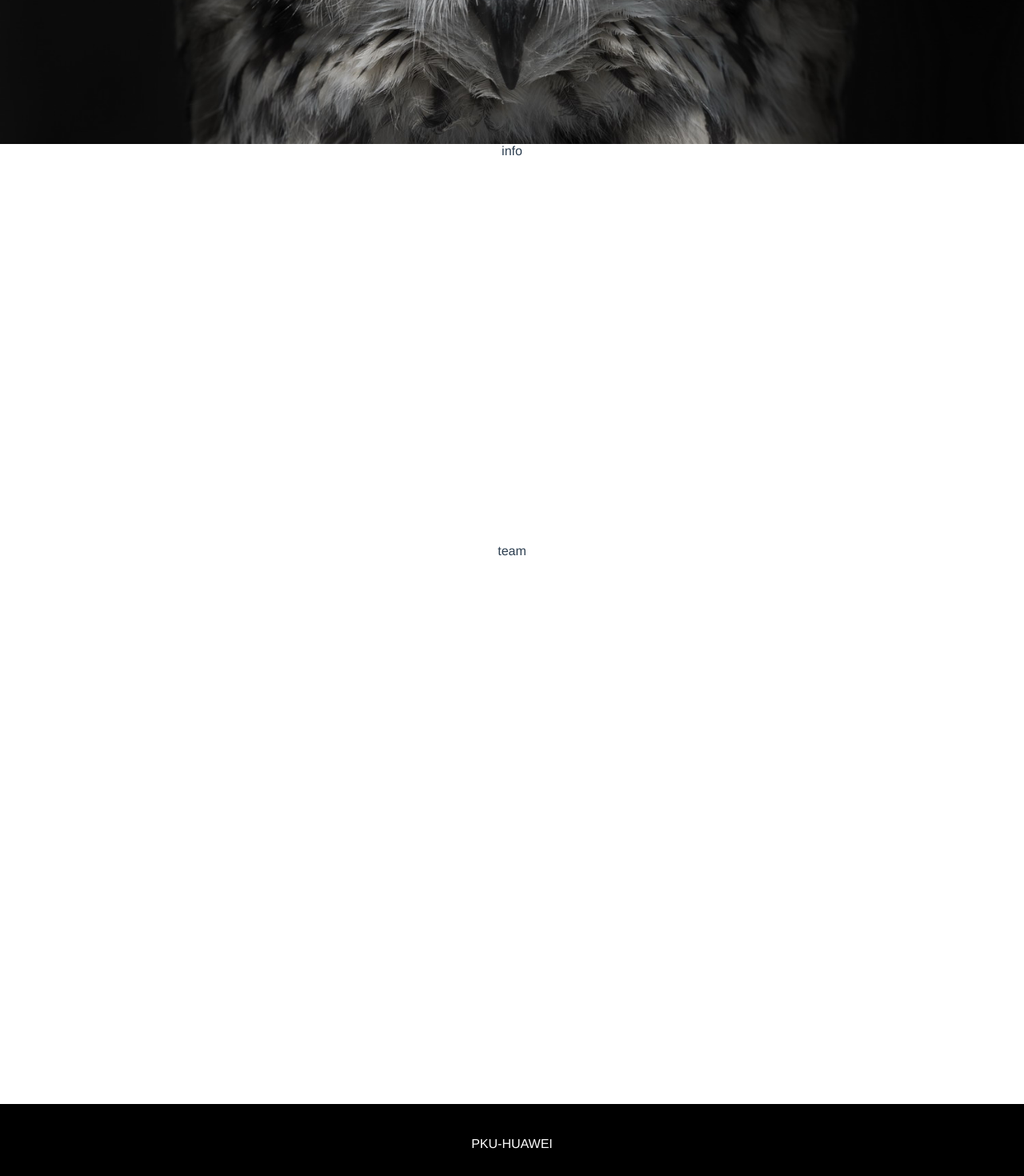
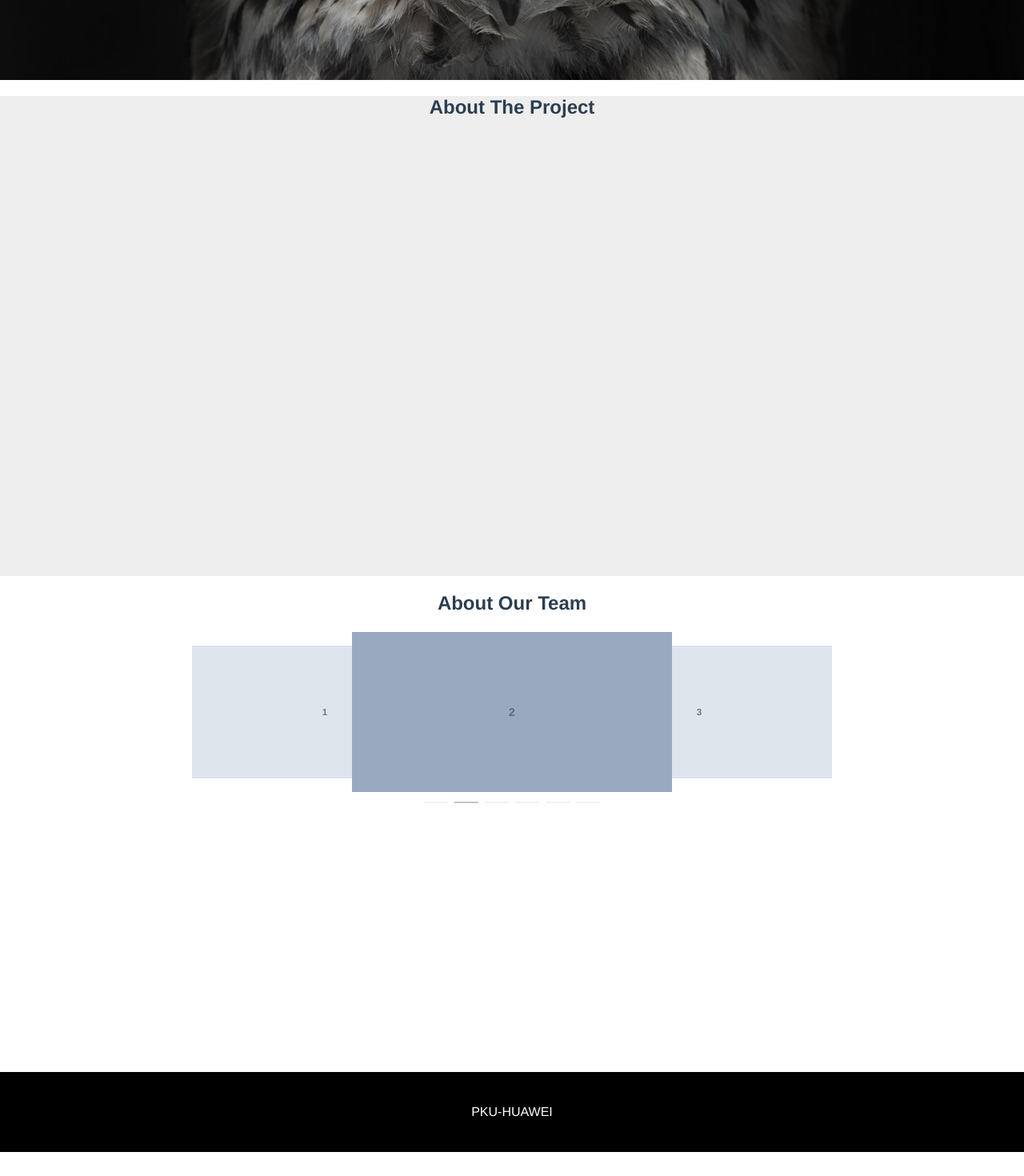
Before and after one commit to aohonze/owlaser-1.0, a Vue app: page / in a window 1280 px wide. Shown: the part 700-2170 px from the top of the page at 80% size. After the commit the page ends 2140 px from the top, so only its background shows below. Built offline with nearby package versions, Linux system fonts and the light colour scheme.

Commit message:
完善首页导航栏功能

```diff
--- a/src/components/Home.vue
+++ b/src/components/Home.vue
@@ -11,10 +11,18 @@
         mode="horizontal"
         active-text-color="#2980b9"
       >
-        <el-menu-item index="/">首 页</el-menu-item>
-        <el-menu-item index="/proInfo">项目介绍</el-menu-item>
-        <el-menu-item index="/teamStory">团队故事</el-menu-item>
-        <el-menu-item index="/contanct">联系我们</el-menu-item>
+        <el-menu-item index="/" @click="scrollTo('#banner')"
+          >首 页</el-menu-item
+        >
+        <el-menu-item index="proInfo" @click="scrollTo('#proInfo')"
+          >项目介绍</el-menu-item
+        >
+        <el-menu-item index="teamInfo" @click="scrollTo('#teamInfo')"
+          >团队故事</el-menu-item
+        >
+        <el-menu-item index="contact" @click="scrollTo('#contact')"
+          >联系我们</el-menu-item
+        >
         <el-button>登 录</el-button>
         <el-button>注 册</el-button>
       </el-menu>
@@ -23,7 +31,7 @@
 
     <!-- 主体部分开始 -->
     <el-main>
-      <div class="banner">
+      <div class="banner" id="#banner">
         <div class="center">
           <h1>OWLASER</h1>
           <p>OWLASER make your project more ....</p>
@@ -33,8 +41,20 @@
           </router-link>
         </div>
       </div>
-      <div class="pro-info" id="#proInfo">info</div>
-      <div class="team-ifo" id="3">team</div>
+      <div class="pro-info" id="#proInfo">
+        <h1>About The Project</h1>
+      </div>
+      <div class="team-info" id="#teamInfo">
+        <h1>About Our Team</h1>
+        <div class="pic-box">
+          <el-carousel :interval="4000" type="card" height="200px">
+            <el-carousel-item v-for="item in 6" :key="item">
+              <h3 class="medium">{{ item }}</h3>
+            </el-carousel-item>
+          </el-carousel>
+        </div>
+      </div>
+      <div class="contact" id="#contact"></div>
     </el-main>
     <!-- 主体部分结束 -->
 
@@ -46,17 +66,18 @@
 
 <script>
 export default {
+  data() {
+    return {
+      menuList: []
+    }
+  },
   methods: {
-    // 页面向下滑动时固定导航栏
-    fixHeader() {
-      alert('dsa')
-    },
-    changePosition() {
-      const str = this.$route.query
-      console.log(str)
-      if (str != null) {
-        document.querySelector(str).scrollIntoView({ behavior: 'smooth' })
-      }
+    // 点击导航栏标签  页面滑动到相应的锚点
+    scrollTo(str) {
+      var el = document.getElementById(str)
+      this.$nextTick(function() {
+        window.scrollTo({ behavior: 'smooth', top: el && el.offsetTop - 80 })
+      })
     }
   },
 
@@ -70,13 +91,13 @@ export default {
   height: 100%;
 }
 .el-header {
+  position: fixed;
   display: flex;
   width: 100% !important;
   padding: 0 50px;
   justify-content: space-between;
   align-items: center;
   z-index: 999;
-  height: 80px !important;
   background: black;
 
   * {
@@ -119,7 +140,6 @@ export default {
     height: 800px;
     background-image: url('../assets/mty.png');
     background-size: cover;
-
     .start-btn {
       width: 200px;
       height: 50px;
@@ -153,10 +173,36 @@ export default {
     }
   }
   .pro-info {
-    height: 500px;
+    height: 600px;
+    background-color: #eee;
   }
-  .team-ifo {
-    height: 700px;
+  .team-info {
+    position: relative;
+    height: 600px;
+    background-color: #fff;
+
+    .pic-box {
+      position: absolute;
+      width: 800px;
+      top: 50px;
+      left: 50%;
+      transform: translateX(-50%);
+      .el-carousel__item h3 {
+        color: #475669;
+        font-size: 14px;
+        opacity: 0.75;
+        line-height: 200px;
+        margin: 0;
+      }
+
+      .el-carousel__item:nth-child(2n) {
+        background-color: #99a9bf;
+      }
+
+      .el-carousel__item:nth-child(2n + 1) {
+        background-color: #d3dce6;
+      }
+    }
   }
 }
 </style>
--- a/src/components/result/result.vue
+++ b/src/components/result/result.vue
@@ -157,11 +157,10 @@ export default {
 }
 .el-aside {
   width: 250px !important;
-  min-height: 100vh;
   padding: 5px 0px 0px 5px;
   .el-table {
     margin-top: 20px;
-    min-height: 70vh;
+    min-height: 450px;
   }
 }
 .el-main {
--- a/src/components/scan/scan.vue
+++ b/src/components/scan/scan.vue
@@ -53,7 +53,9 @@ export default {
 <style lang="less" scoped>
 .scanPage {
   height: 800px;
-  // background-image: url('../../assets/mty.png');
+  background-image: url('../../assets/mty.png');
+  background-size: cover;
+  background-position: 0 -100px;
   .upload-box {
     position: absolute;
     margin: auto;
```
